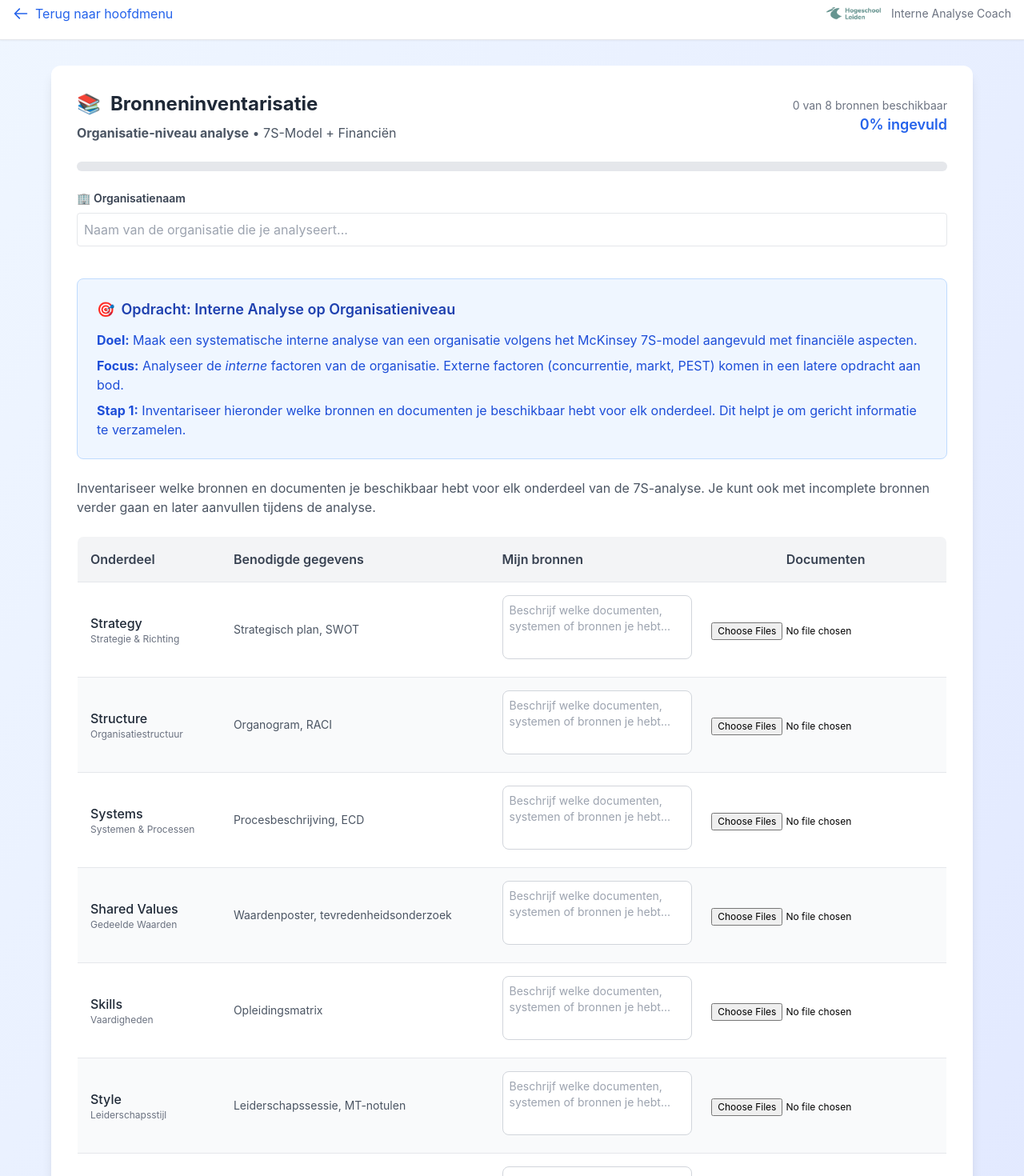
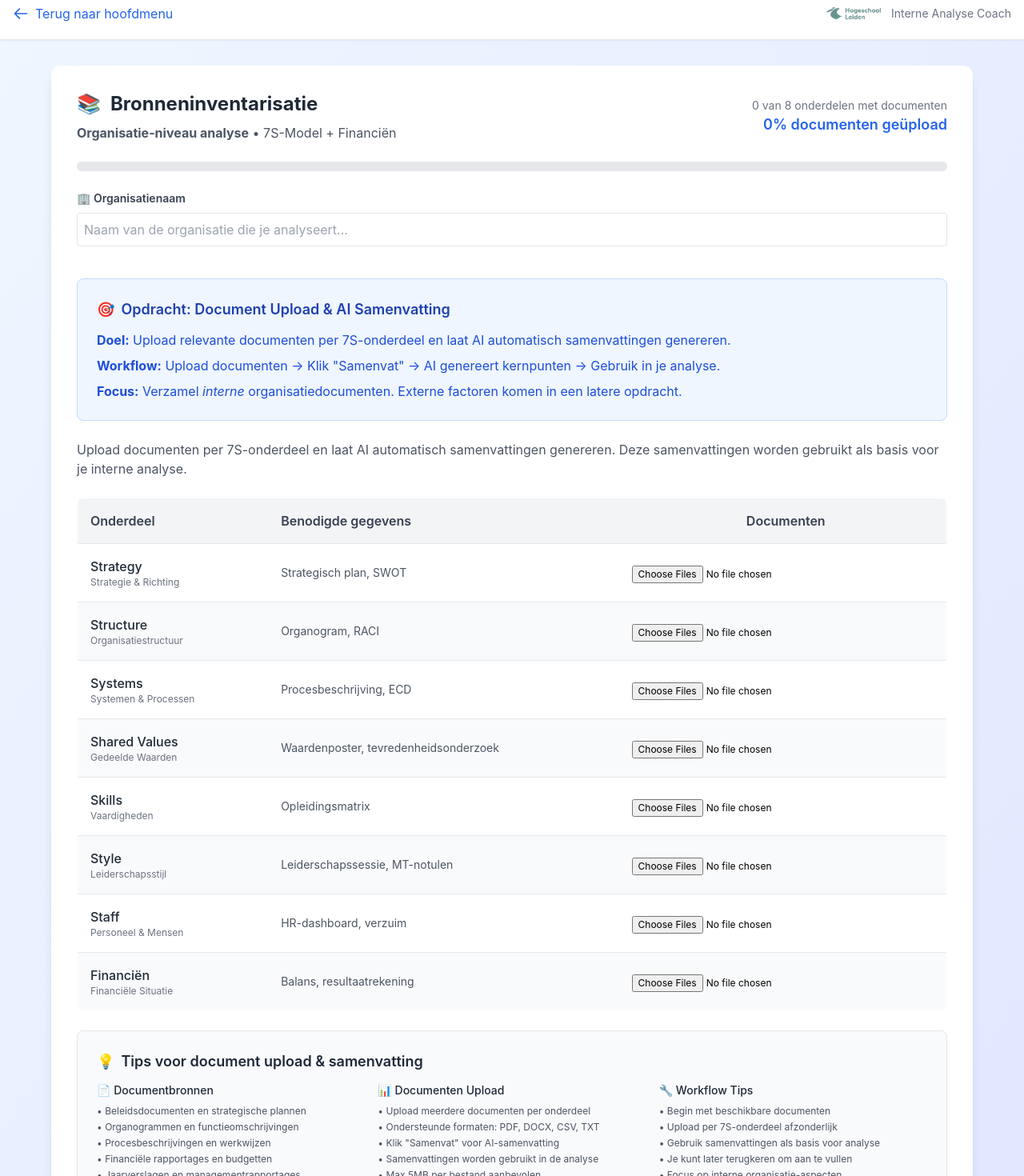
Before and after one commit to SuzannedeGroot1981/Interne-Analyse-Coach, a Next.js app: page /sources in a window 1280 px wide. Shown: the part 80-1550 px from the top of the page at 80% size. Built offline with nearby package versions, Linux system fonts and the light colour scheme.

Commit message:
Verwijder 'Mijn bronnen' kolom uit sources tabel

```diff
--- a/pages/sources.tsx
+++ b/pages/sources.tsx
@@ -75,7 +75,7 @@ export default function Sources() {
       setActualProjectId(finalProjectId);
 
       // Initialize with simplified default values for new project
-      setRows(Object.fromEntries(S_ROWS.map(r => [r.key, { bron: "", docs: [], summary: "" }])));
+      setRows(Object.fromEntries(S_ROWS.map(r => [r.key, { docs: [], summary: "" }])));
       setIsLoading(false);
       return;
     }
@@ -84,11 +84,11 @@ export default function Sources() {
 
     const p = loadProject(finalProjectId);
     if (p) {
-      setRows(p.sources ?? Object.fromEntries(S_ROWS.map(r => [r.key, { bron: "", docs: [], summary: "" }])));
+      setRows(p.sources ?? Object.fromEntries(S_ROWS.map(r => [r.key, { docs: [], summary: "" }])));
       setOrgName(p.meta?.orgName || "");
     } else {
       // Initialize with simplified default values if project not found
-      setRows(Object.fromEntries(S_ROWS.map(r => [r.key, { bron: "", docs: [], summary: "" }])));
+      setRows(Object.fromEntries(S_ROWS.map(r => [r.key, { docs: [], summary: "" }])));
     }
     setIsLoading(false);
   }, [id]);
@@ -129,9 +129,9 @@ export default function Sources() {
     }
   }
 
-  // Bereken voortgang op basis van beschikbare bronnen
+  // Bereken voortgang op basis van beschikbare documenten
   const rowsWithContent = Object.values(rows).filter((row: any) =>
-    row.bron?.trim() || (row.docs && row.docs.length > 0)
+    (row.docs && row.docs.length > 0)
   ).length;
   const progressPercentage = (rowsWithContent / S_ROWS.length) * 100;
 
@@ -212,10 +212,10 @@ export default function Sources() {
                 </div>
                 <div className="text-right">
                   <div className="text-sm text-gray-500">
-                    {rowsWithContent} van {S_ROWS.length} bronnen beschikbaar
+                    {rowsWithContent} van {S_ROWS.length} onderdelen met documenten
                   </div>
                   <div className="text-lg font-semibold text-blue-600">
-                    {Math.round(progressPercentage)}% ingevuld
+                    {Math.round(progressPercentage)}% documenten geüpload
                   </div>
                 </div>
               </div>
@@ -245,24 +245,24 @@ export default function Sources() {
               <div className="bg-blue-50 border border-blue-200 rounded-lg p-6 mb-6">
                 <h3 className="text-lg font-semibold text-blue-800 mb-3 flex items-center">
                   <span className="mr-2">🎯</span>
-                  Opdracht: Interne Analyse op Organisatieniveau
+                  Opdracht: Document Upload & AI Samenvatting
                 </h3>
                 <div className="text-blue-700 space-y-2">
                   <p>
-                    <strong>Doel:</strong> Maak een systematische interne analyse van een organisatie volgens het McKinsey 7S-model aangevuld met financiële aspecten.
+                    <strong>Doel:</strong> Upload relevante documenten per 7S-onderdeel en laat AI automatisch samenvattingen genereren.
                   </p>
                   <p>
-                    <strong>Focus:</strong> Analyseer de <em>interne</em> factoren van de organisatie. Externe factoren (concurrentie, markt, PEST) komen in een latere opdracht aan bod.
+                    <strong>Workflow:</strong> Upload documenten → Klik "Samenvat" → AI genereert kernpunten → Gebruik in je analyse.
                   </p>
                   <p>
-                    <strong>Stap 1:</strong> Inventariseer hieronder welke bronnen en documenten je beschikbaar hebt voor elk onderdeel. Dit helpt je om gericht informatie te verzamelen.
+                    <strong>Focus:</strong> Verzamel <em>interne</em> organisatiedocumenten. Externe factoren komen in een latere opdracht.
                   </p>
                 </div>
               </div>
 
               <p className="text-gray-600 mb-6">
-                Inventariseer welke bronnen en documenten je beschikbaar hebt voor elk onderdeel van de 7S-analyse.
-                Je kunt ook met incomplete bronnen verder gaan en later aanvullen tijdens de analyse.
+                Upload documenten per 7S-onderdeel en laat AI automatisch samenvattingen genereren.
+                Deze samenvattingen worden gebruikt als basis voor je interne analyse.
               </p>
 
               {/* Bronnen Tabel */}
@@ -272,7 +272,6 @@ export default function Sources() {
                     <tr className="bg-gray-100">
                       <th className="p-4 text-left font-semibold text-gray-700 border-b">Onderdeel</th>
                       <th className="p-4 text-left font-semibold text-gray-700 border-b">Benodigde gegevens</th>
-                      <th className="p-4 text-left font-semibold text-gray-700 border-b">Mijn bronnen</th>
                       <th className="p-4 text-center font-semibold text-gray-700 border-b">Documenten</th>
                     </tr>
                   </thead>
@@ -292,14 +291,6 @@ export default function Sources() {
                         </td>
                         <td className="p-4">
                           <div className="text-sm text-gray-600">{r.voorbeeld}</div>
-                        </td>
-                        <td className="p-4">
-                          <textarea
-                            value={rows[r.key]?.bron || ""}
-                            onChange={e => handle(r.key, "bron", e.target.value)}
-                            placeholder="Beschrijf welke documenten, systemen of bronnen je hebt..."
-                            className="border border-gray-300 rounded-lg p-2 w-full h-20 text-sm focus:ring-2 focus:ring-blue-500 focus:border-transparent resize-none"
-                          />
                         </td>
                         <td className="p-2">
                           <input
@@ -336,7 +327,7 @@ export default function Sources() {
               <div className="bg-gray-50 border border-gray-200 rounded-lg p-6 mb-8">
                 <h3 className="text-lg font-semibold text-gray-800 mb-3 flex items-center">
                   <span className="mr-2">💡</span>
-                  Tips voor bronneninventarisatie
+                  Tips voor document upload & samenvatting
                 </h3>
                 <div className="grid grid-cols-1 md:grid-cols-3 gap-4 text-sm text-gray-600">
                   <div>
@@ -363,7 +354,7 @@ export default function Sources() {
                     <h4 className="font-medium text-gray-800 mb-2">🔧 Workflow Tips</h4>
                     <ul className="space-y-1 text-xs">
                       <li>• Begin met beschikbare documenten</li>
-                      <li>• Vul tekstuele bronnen in waar mogelijk</li>
+                      <li>• Upload per 7S-onderdeel afzonderlijk</li>
                       <li>• Gebruik samenvattingen als basis voor analyse</li>
                       <li>• Je kunt later terugkeren om aan te vullen</li>
                       <li>• Focus op interne organisatie-aspecten</li>
@@ -372,7 +363,7 @@ export default function Sources() {
                 </div>
                 <div className="mt-4 p-3 bg-yellow-50 border border-yellow-200 rounded-lg">
                   <p className="text-sm text-yellow-800">
-                    <strong>Let op:</strong> Focus op <em>interne</em> bronnen en factoren. Externe analyse (concurrentie, markt, PEST) komt in een latere opdracht.
+                    <strong>Let op:</strong> Focus op <em>interne</em> documenten en factoren. Externe analyse (concurrentie, markt, PEST) komt in een latere opdracht.
                   </p>
                 </div>
               </div>
@@ -380,7 +371,7 @@ export default function Sources() {
               {/* Continue Button */}
               <div className="flex items-center justify-between">
                 <div className="text-sm text-gray-500">
-                  Je kunt ook met incomplete bronnen verder gaan en later aanvullen
+                  Je kunt ook zonder documenten verder gaan en later aanvullen
                 </div>
                 <button
                   onClick={handleContinue}
```
